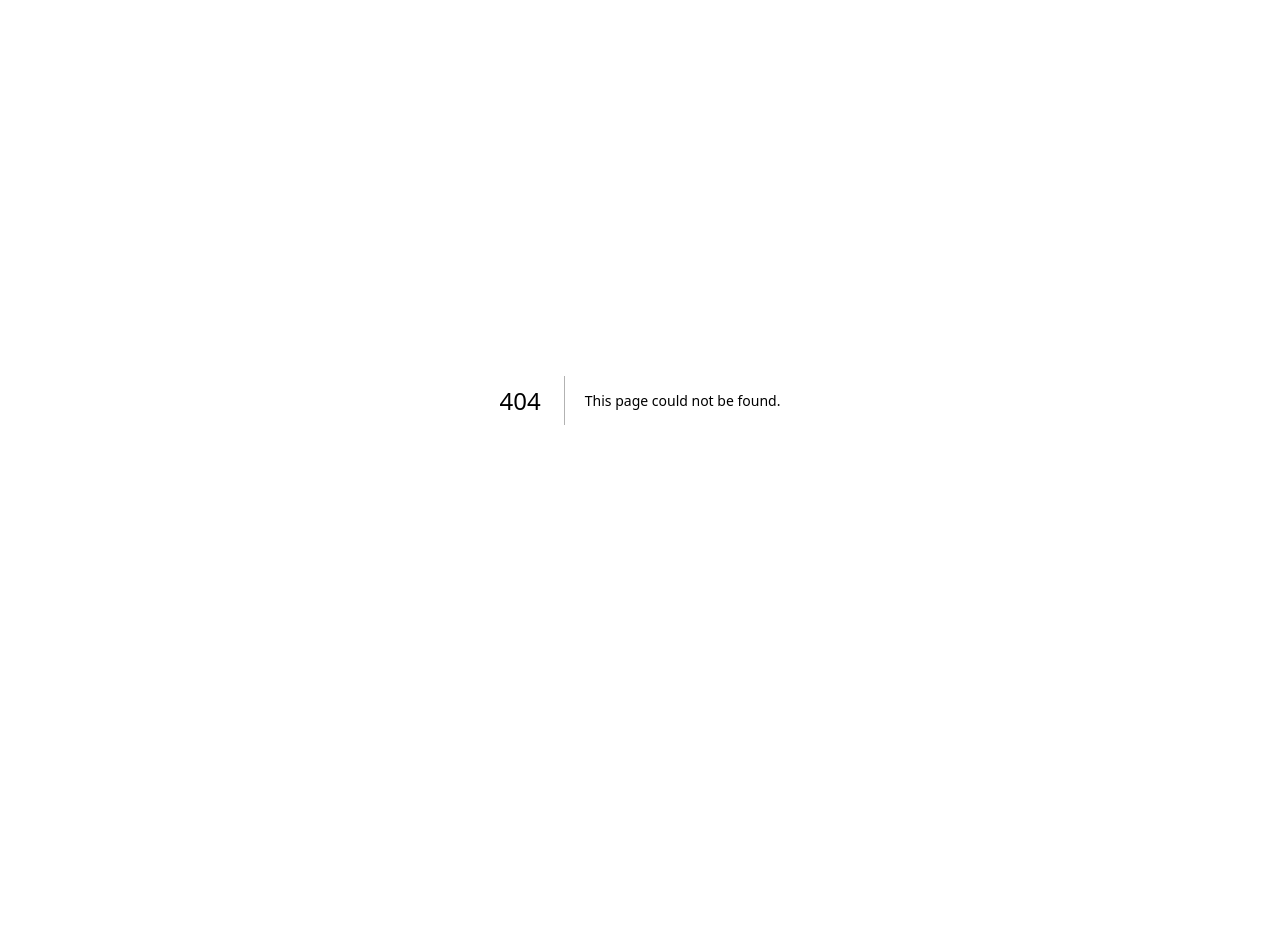
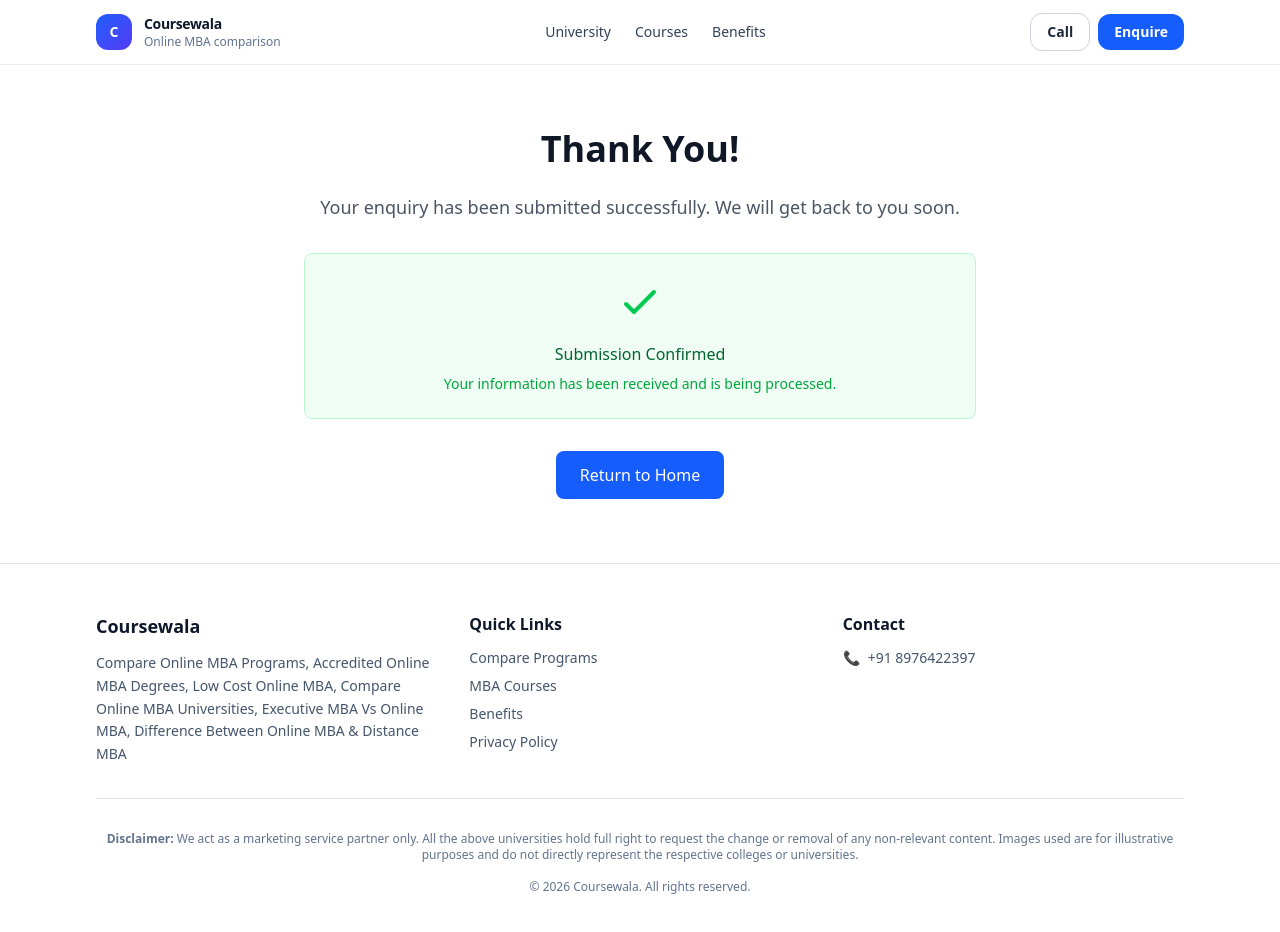
Before and after one commit to sans221131/revive, a Next.js app: page /thank-you in a window 1280 px wide. Before the commit this address had no page. Shown: the top 932 px of the page. Before the commit the page ends 800 px from the top, so only its background shows below. Built offline with nearby package versions, Linux system fonts and the light colour scheme.

Commit message:
thank you page added

```diff
--- a/components/Hero.tsx
+++ b/components/Hero.tsx
@@ -1,8 +1,10 @@
 "use client";
 
 import { useState } from 'react';
+import { useRouter } from 'next/navigation';
 
 export default function Hero() {
+  const router = useRouter();
   const [formData, setFormData] = useState({
     name: '',
     phone: '',
@@ -13,7 +15,7 @@ export default function Hero() {
   });
   const [isSubmitting, setIsSubmitting] = useState(false);
   const [submitStatus, setSubmitStatus] = useState<{
-    type: 'success' | 'error' | null;
+    type: 'error' | null;
     message: string;
   }>({ type: null, message: '' });
 
@@ -73,19 +75,7 @@ export default function Hero() {
       const data = await response.json() as { error?: string };
 
       if (response.ok) {
-        setSubmitStatus({
-          type: 'success',
-          message: 'Thank you! Your enquiry has been submitted successfully.',
-        });
-        // Reset form
-        setFormData({
-          name: '',
-          phone: '',
-          email: '',
-          city: '',
-          university: '',
-          agree: false,
-        });
+        router.push('/thank-you');
       } else {
         setSubmitStatus({
           type: 'error',
@@ -235,14 +225,8 @@ export default function Hero() {
                 </select>
               </div>
 
-              {submitStatus.type && (
-                <div
-                  className={`p-3 rounded-lg ${
-                    submitStatus.type === 'success'
-                      ? 'bg-green-50 text-green-800 border border-green-200'
-                      : 'bg-red-50 text-red-800 border border-red-200'
-                  }`}
-                >
+              {submitStatus.type === 'error' && (
+                <div className="p-3 rounded-lg bg-red-50 text-red-800 border border-red-200">
                   {submitStatus.message}
                 </div>
               )}
--- /dev/null
+++ b/src/app/thank-you/page.tsx
@@ -0,0 +1,41 @@
+import Header from "@/components/Header";
+import Footer from "@/components/Footer";
+import Link from "next/link";
+
+export default function ThankYou() {
+  return (
+    <div className="min-h-screen bg-white">
+      <Header />
+      <main className="container mx-auto px-4 py-16 text-center">
+        <div className="max-w-2xl mx-auto">
+          <h1 className="text-4xl font-bold text-gray-900 mb-6">
+            Thank You!
+          </h1>
+          <p className="text-lg text-gray-600 mb-8">
+            Your enquiry has been submitted successfully. We will get back to you soon.
+          </p>
+          <div className="bg-green-50 border border-green-200 rounded-lg p-6 mb-8">
+            <div className="flex items-center justify-center mb-4">
+              <svg className="w-12 h-12 text-green-500" fill="none" stroke="currentColor" viewBox="0 0 24 24">
+                <path strokeLinecap="round" strokeLinejoin="round" strokeWidth={2} d="M5 13l4 4L19 7" />
+              </svg>
+            </div>
+            <p className="text-green-800 font-medium">
+              Submission Confirmed
+            </p>
+            <p className="text-green-600 text-sm mt-2">
+              Your information has been received and is being processed.
+            </p>
+          </div>
+          <Link
+            href="/"
+            className="inline-block bg-blue-600 text-white px-6 py-3 rounded-lg hover:bg-blue-700 transition-colors"
+          >
+            Return to Home
+          </Link>
+        </div>
+      </main>
+      <Footer />
+    </div>
+  );
+}
```
